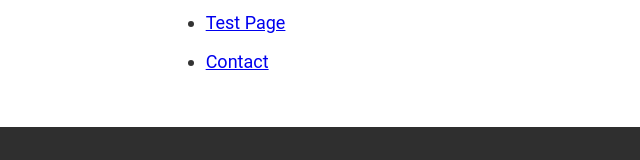
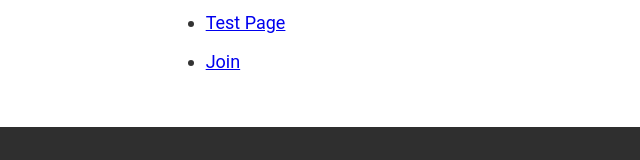
Before and after one commit to sarah11918/sgatz-personal, a Gatsby site: page / in a window 1280 px wide. Shown: the part 383-543 px from the top of the page, 0-640 px from the left. Built offline with nearby package versions, Linux system fonts and the light colour scheme; Gatsby itself is replaced by a stand-in of ours.

Commit message:
updated index to link to Join page

```diff
--- a/src/pages/index.js
+++ b/src/pages/index.js
@@ -12,7 +12,7 @@ const IndexPage = () => (
       <li><Link to="/blog/">Blog</Link></li>
       <li><Link to="/about/">About</Link></li>
       <li><Link to="/testpage/">Test Page</Link></li>
-      <li><Link to="/contact/">Contact</Link></li>
+      <li><Link to="/join/">Join</Link></li>
     </ul>
   </Layout>
 )
```
